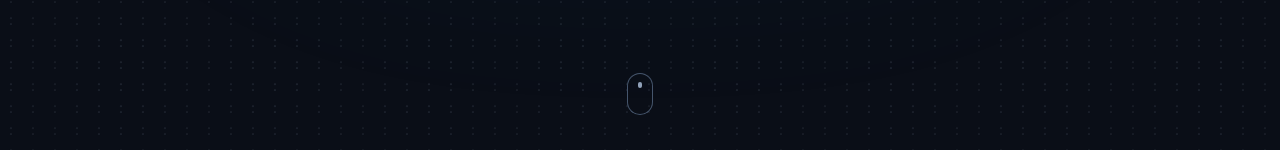
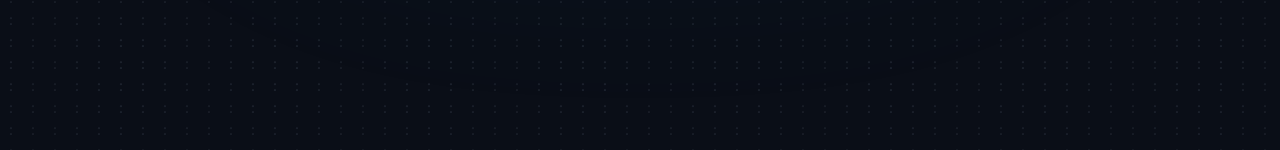
Before and after one commit to cnguyen4378/cnguyen4378.github.io, a React (Vite) app: page / in a window 1280 px wide. Shown: the part 650-800 px from the top of the page. Built offline with nearby package versions, Linux system fonts and the light colour scheme.

Commit message:
refactor: remove scroll indicator from Hero section (#4)

```diff
--- a/src/components/Hero.jsx
+++ b/src/components/Hero.jsx
@@ -172,21 +172,6 @@
         </motion.div>
       </motion.div>
 
-      {/* Scroll indicator */}
-      <motion.div
-        className="absolute bottom-10 left-1/2 -translate-x-1/2 z-10"
-        initial={{ opacity: 0 }}
-        animate={{ opacity: 1 }}
-        transition={{ delay: 1.2, duration: 0.8 }}
-      >
-        <motion.div
-          animate={{ y: [0, 8, 0] }}
-          transition={{ duration: 1.6, repeat: Infinity, ease: 'easeInOut' }}
-          className="flex h-10 w-6 items-start justify-center rounded-full ring-1 ring-slate-600 pt-2"
-        >
-          <div className="h-1.5 w-1 rounded-full bg-slate-400" />
-        </motion.div>
-      </motion.div>
     </section>
   )
 }
```
